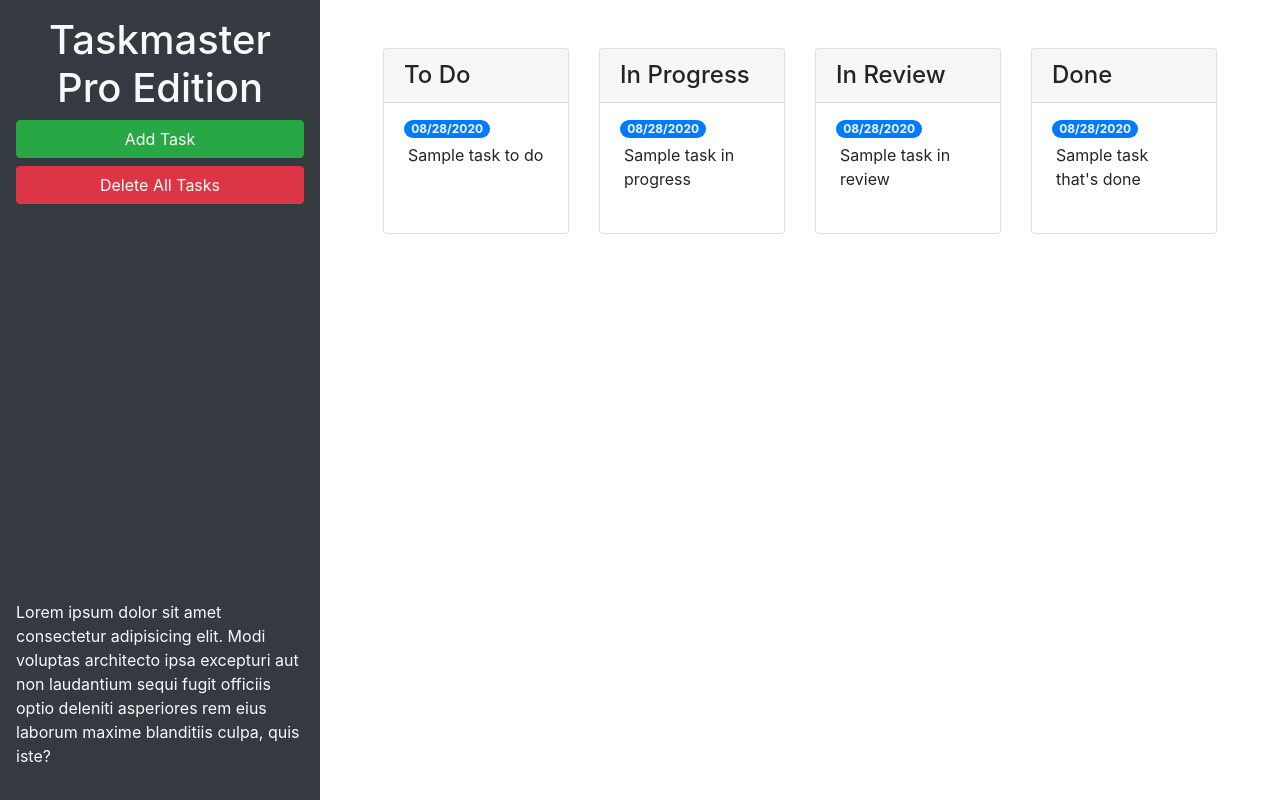
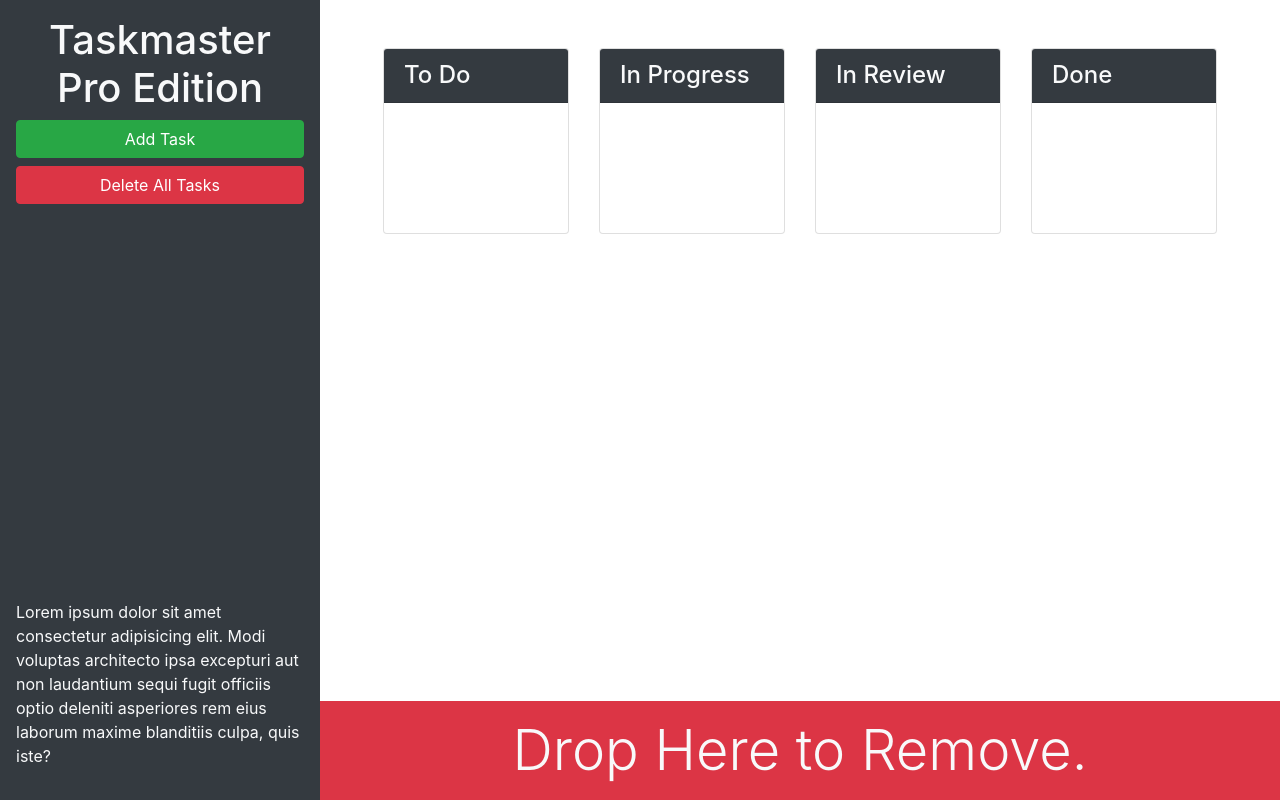
Before and after one commit to galacticnative/taskmaster-pro, a plain HTML site: page index.html in a window 1280 px wide. Drawn offline with nearby package versions, Linux system fonts and the light colour scheme.

Commit message:
create trash flex column

```diff
--- a/index.html
+++ b/index.html
@@ -13,28 +13,28 @@
 <body>
 
   <div class="row min-vh-100 no-gutters">
-    <header class="col-12 col-lg-3 bg-dark text-light d-flex flex-column p-4 p-lg-3">
+    <header class="col-12 col-lg-3 bg-dark text-light sticky-top d-flex flex-column p-4 p-lg-3">
       <h1 class="text-center">Taskmaster Pro Edition</h1>
       <button id="create-task" class="btn btn-block btn-success" data-toggle="modal" data-target="#task-form-modal">Add
         Task</button>
       <button id="remove-tasks" class="btn btn-block btn-danger">Delete All Tasks</button>
-      <p class="mt-auto">Lorem ipsum dolor sit amet consectetur adipisicing elit. Modi voluptas architecto ipsa
+      <p class="mt-auto d-none d-lg-block">Lorem ipsum dolor sit amet consectetur adipisicing elit. Modi voluptas architecto ipsa
         excepturi aut non
         laudantium sequi fugit officiis optio deleniti asperiores rem eius laborum maxime blanditiis culpa, quis iste?
       </p>
     </header>
-    <main class="col-12 col-lg-9">
+    <main class="col-12 col-lg-9 d-flex flex-column">
       <div class="m-5 row justify-content-around">
         <!-- todo start -->
         <div class="col-12 col-md-6 col-xl-3 mb-3">
           <div class="card">
-            <h4 class="card-header">
+            <h4 class="card-header bg-dark text-light">
               To Do
             </h4>
             <ul id="list-toDo" class="list-group list-group-flush">
               <li class="list-group-item">
-                <span class="badge badge-primary badge-pill">08/28/2020</span>
-                <p class="m-1">Sample task to do</p>
+                <span class="badge badge-primary badge-pill"></span> <!--date shows here-->
+                <p class="m-1"></p> <!--text shows here-->
               </li>
             </ul>
           </div>
@@ -43,13 +43,13 @@
         <!-- in progress start -->
         <div class="col-12 col-md-6 col-xl-3 mb-3">
           <div class="card">
-            <h4 class="card-header">
+            <h4 class="card-header bg-dark text-light">
               In Progress
             </h4>
             <ul id="list-inProgress" class="list-group list-group-flush">
               <li class="list-group-item">
-                <span class="badge badge-primary badge-pill">08/28/2020</span>
-                <p class="m-1">Sample task in progress</p>
+                <span class="badge badge-primary badge-pill"></span> <!--date shows here-->
+                <p class="m-1"></p> <!--text shows here-->
               </li>
             </ul>
           </div>
@@ -58,13 +58,13 @@
         <!-- in review start -->
         <div class="col-12 col-md-6 col-xl-3 mb-3">
           <div class="card">
-            <h4 class="card-header">
+            <h4 class="card-header bg-dark text-light">
               In Review
             </h4>
             <ul id="list-inReview" class="list-group list-group-flush">
               <li class="list-group-item">
-                <span class="badge badge-primary badge-pill">08/28/2020</span>
-                <p class="m-1">Sample task in review</p>
+                <span class="badge badge-primary badge-pill"></span> <!--date shows here-->
+                <p class="m-1"></p> <!--text shows here-->
               </li>
             </ul>
           </div>
@@ -73,18 +73,23 @@
         <!-- done start -->
         <div class="col-12 col-md-6 col-xl-3 mb-3">
           <div class="card">
-            <h4 class="card-header">
+            <h4 class="card-header bg-dark text-light">
               Done
             </h4>
             <ul id="list-done" class="list-group list-group-flush">
               <li class="list-group-item">
-                <span class="badge badge-primary badge-pill">08/28/2020</span>
-                <p class="m-1">Sample task that's done</p>
+                <span class="badge badge-primary badge-pill"></span> <!-- this is where the date will show-->
+                <p class="m-1"></p> <!-- this is where the text goes-->
               </li>
             </ul>
           </div>
         </div>
         <!-- done end -->
+      </div>
+      <div class="mt-auto" id="trash">
+        <div class="w-100 bg-danger p-3 text-center text-light display-4">
+          Drop Here to Remove.
+        </div>
       </div>
     </main>
   </div>
```
